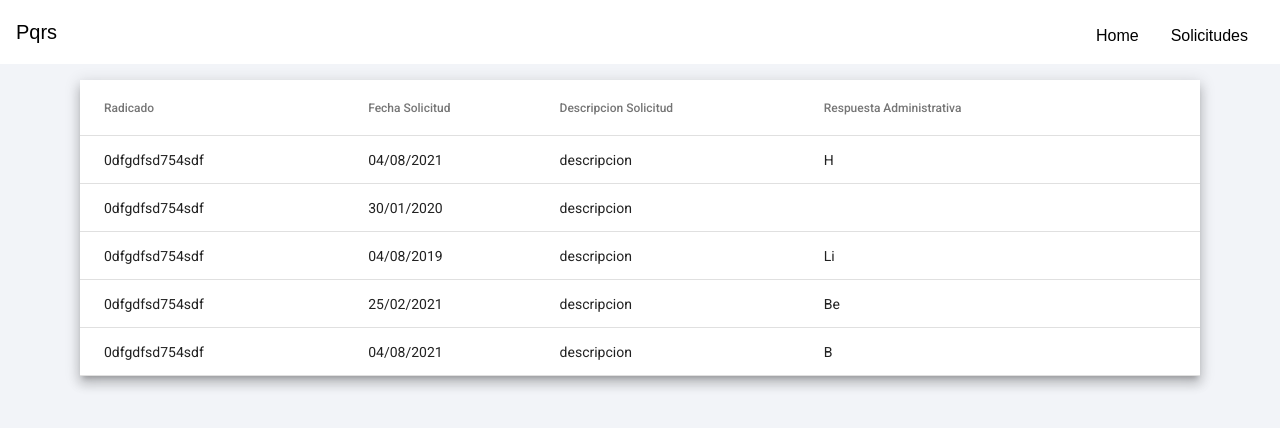
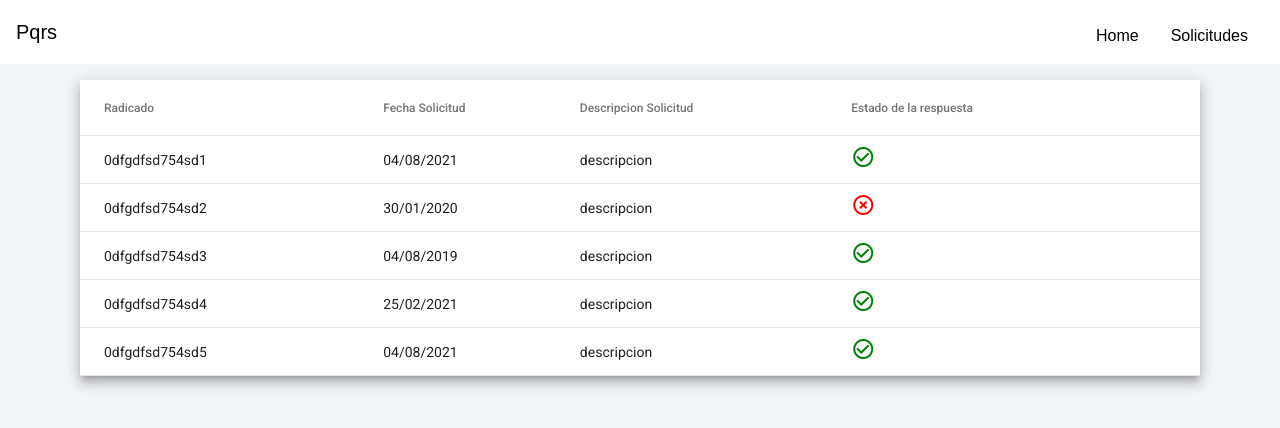
Before and after one commit to gio96/pqrsfront, an Angular app: page /solicitud in a window 1280 px wide. Shown: the top 428 px of the page. Built offline with nearby package versions, Linux system fonts and the light colour scheme.

Commit message:
fix: estado respuesta administrativa

```diff
--- a/src/app/solicitud/solicitud.component.css
+++ b/src/app/solicitud/solicitud.component.css
@@ -9,3 +9,11 @@
   padding-left: 5rem;
   padding-right: 5rem;
 }
+
+.check{
+  color: green;
+}
+
+.cancel{
+  color: red;
+}
--- a/src/app/solicitud/solicitud.component.html
+++ b/src/app/solicitud/solicitud.component.html
@@ -1,24 +1,31 @@
 <div class="content">
     <div fxLayout="column" fxLayoutAlign="center none" class="tablePadding">
         <table mat-table [dataSource]="dataSource" class="mat-elevation-z8">
-            <ng-container matColumnDef="position">
+            <ng-container matColumnDef="radicado">
                 <th mat-header-cell *matHeaderCellDef> Radicado </th>
                 <td mat-cell *matCellDef="let element"> {{element.id}} </td>
             </ng-container>
 
-            <ng-container matColumnDef="name">
+            <ng-container matColumnDef="fecha">
                 <th mat-header-cell *matHeaderCellDef> Fecha Solicitud </th>
                 <td mat-cell *matCellDef="let element"> {{element.fechaSolicitud}} </td>
             </ng-container>
 
-            <ng-container matColumnDef="weight">
+            <ng-container matColumnDef="descripcion">
                 <th mat-header-cell *matHeaderCellDef> Descripcion Solicitud </th>
                 <td mat-cell *matCellDef="let element"> {{element.descripcionSolicitud}} </td>
             </ng-container>
 
-            <ng-container matColumnDef="symbol">
-                <th mat-header-cell *matHeaderCellDef> Respuesta Administrativa </th>
-                <td mat-cell *matCellDef="let element"> {{element.respuestaAdministrativa}} </td>
+            <ng-container matColumnDef="estado">
+                <th mat-header-cell *matHeaderCellDef> Estado de la respuesta </th>
+                <td mat-cell *matCellDef="let element">
+                  <div *ngIf="element.respuestaAdministrativa !== ''">
+                    <mat-icon class="check">check_circle_outline</mat-icon>
+                  </div>
+                  <div *ngIf="element.respuestaAdministrativa == null || element.respuestaAdministrativa === ''">
+                    <mat-icon class="cancel">highlight_off</mat-icon>
+                  </div>
+                </td>
             </ng-container>
 
             <tr mat-header-row *matHeaderRowDef="displayedColumns"></tr>
--- a/src/app/solicitud/solicitud.component.ts
+++ b/src/app/solicitud/solicitud.component.ts
@@ -9,7 +9,7 @@ import { SolicitudGetModel } from '../models/solicitudModel';
 })
 export class SolicitudComponent implements OnInit {
 
-  displayedColumns: string[] = ['position', 'name', 'weight', 'symbol'];
+  displayedColumns: string[] = ['radicado', 'fecha', 'descripcion', 'estado'];
   dataSource = ELEMENT_DATA;
 
 
@@ -28,9 +28,9 @@ export class SolicitudComponent implements OnInit {
 
 
 const ELEMENT_DATA: SolicitudGetModel[] = [
-  { id: '0dfgdfsd754sdf', fechaSolicitud: '04/08/2021', descripcionSolicitud: 'descripcion', respuestaAdministrativa: 'H' },
-  { id: '0dfgdfsd754sdf', fechaSolicitud: '30/01/2020', descripcionSolicitud: 'descripcion', respuestaAdministrativa: '' },
-  { id: '0dfgdfsd754sdf', fechaSolicitud: '04/08/2019', descripcionSolicitud: 'descripcion', respuestaAdministrativa: 'Li' },
-  { id: '0dfgdfsd754sdf', fechaSolicitud: '25/02/2021', descripcionSolicitud: 'descripcion', respuestaAdministrativa: 'Be' },
-  { id: '0dfgdfsd754sdf', fechaSolicitud: '04/08/2021', descripcionSolicitud: 'descripcion', respuestaAdministrativa: 'B' },
+  { id: '0dfgdfsd754sd1', fechaSolicitud: '04/08/2021', descripcionSolicitud: 'descripcion', respuestaAdministrativa: 'H' },
+  { id: '0dfgdfsd754sd2', fechaSolicitud: '30/01/2020', descripcionSolicitud: 'descripcion', respuestaAdministrativa: '' },
+  { id: '0dfgdfsd754sd3', fechaSolicitud: '04/08/2019', descripcionSolicitud: 'descripcion', respuestaAdministrativa: 'Li' },
+  { id: '0dfgdfsd754sd4', fechaSolicitud: '25/02/2021', descripcionSolicitud: 'descripcion', respuestaAdministrativa: 'Be' },
+  { id: '0dfgdfsd754sd5', fechaSolicitud: '04/08/2021', descripcionSolicitud: 'descripcion', respuestaAdministrativa: 'B' },
 ];
```
